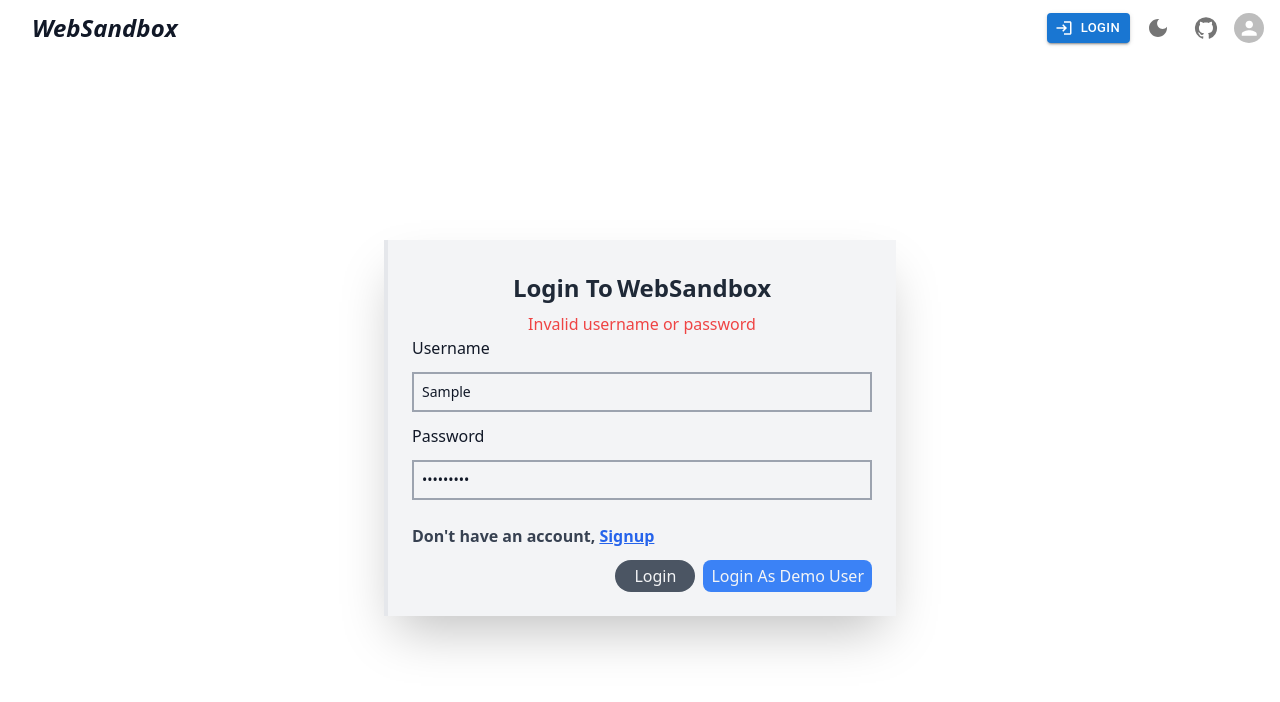
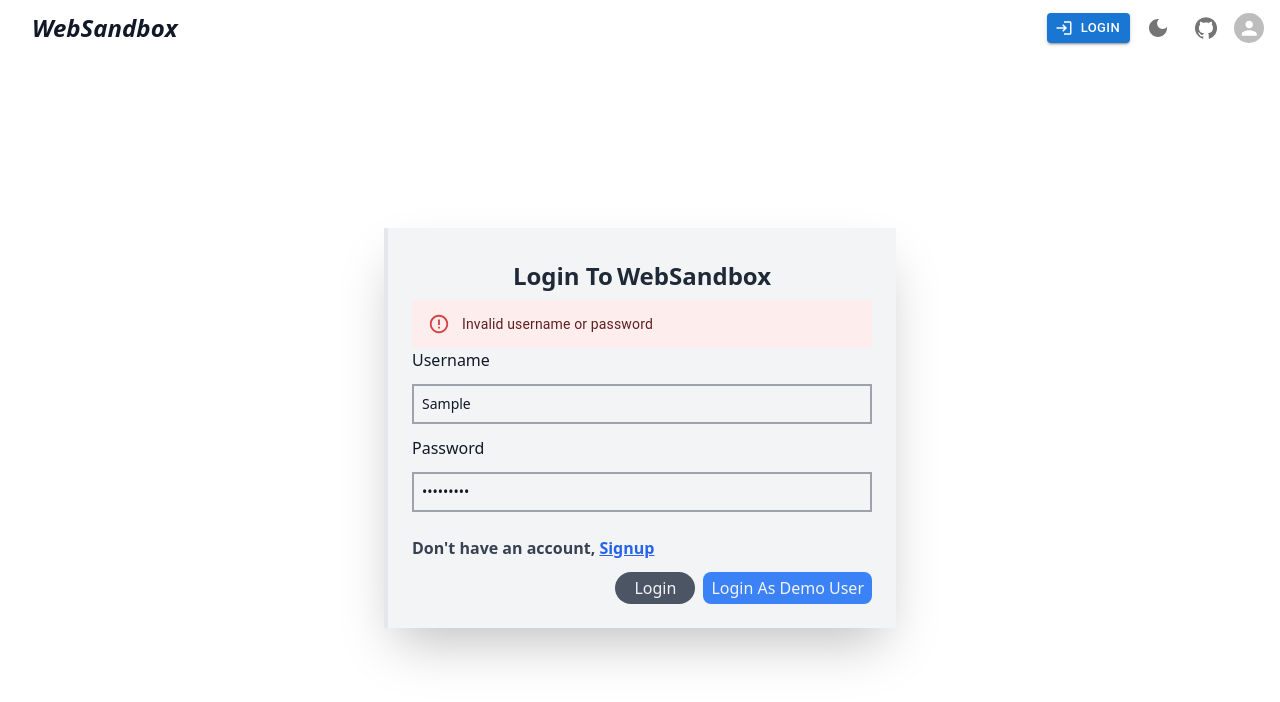
Before and after one commit to ogayanfe/websandbox, a React (Vite) app in the folder websandbox/: page /login in a window 1280 px wide. Both pictures are taken after typing "Sample", "Sample123" into the empty fields and a click on the button "Login". Shown: the top 702 px of the page. Built offline with nearby package versions, Linux system fonts and the light colour scheme; no server answers; some icons are missing.

Commit message:
Used alerts to inform user of data validation errors in forms

```diff
--- a/websandbox/src/components/AuthComponents/Login.tsx
+++ b/websandbox/src/components/AuthComponents/Login.tsx
@@ -1,7 +1,8 @@
-import { Link, Form, redirect, useActionData } from "react-router-dom";
+import { Link, Form, redirect, useActionData, ActionFunctionArgs } from "react-router-dom";
 import { login } from "../../utils/authutils";
+import Alert from "@mui/material/Alert";
 
-export async function loginAction({ request }) {
+export async function loginAction({ request }: ActionFunctionArgs) {
   let formData = await request.formData();
   let credentials = {
     username: formData.get("username"),
@@ -27,7 +28,7 @@ export default function Login() {
           Login To
           <span className="">WebSandbox</span>
         </h2>
-        {error && <p className="text-center text-red-500">Invalid username or password</p>}
+        {error && <Alert severity="error">Invalid username or password</Alert>}
         <Form className="w-full flex flex-col gap-3" method="POST">
           <label htmlFor="signup-username" className=" text-gray-900 dark:text-gray-200">
             Username
--- a/websandbox/src/components/Dashboard/CreateSandbox.tsx
+++ b/websandbox/src/components/Dashboard/CreateSandbox.tsx
@@ -1,6 +1,7 @@
 import { ActionFunctionArgs, Form, redirect, useActionData } from "react-router-dom";
 import { getApiClient } from "../../utils/authutils";
 import { AxiosError } from "axios";
+import Alert from "@mui/material/Alert";
 
 interface CreateSandboxActionType {
   error: boolean;
@@ -35,7 +36,7 @@ export function CreateSandboxComponent() {
           <span className="text-3xl hidden">LOGO</span>
           Create Sandbox
         </h2>
-        {data?.error && <p className="text-center text-red-500">{JSON.stringify(data?.data)}</p>}
+        {data?.error && <Alert severity="error">{data?.data.toString()}</Alert>}
         <Form className="w-full flex flex-col gap-3" method="POST">
           <label htmlFor="sandbox-name" className=" text-gray-900 dark:text-gray-200">
             Sandbox name
```
